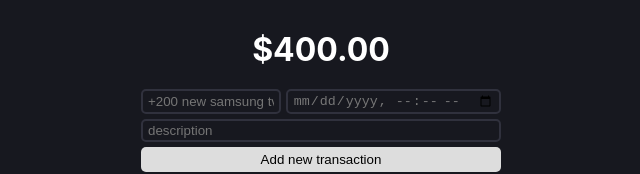
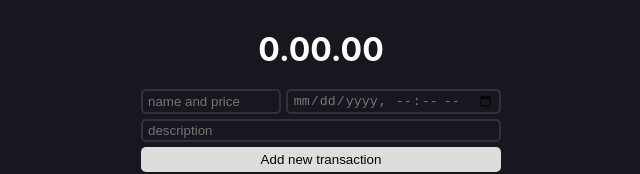
Before and after one commit to Matt9907/money-tracker, a React (Create React App) app: page / in a window 1280 px wide. Shown: the top 174 px of the page, without its empty margins (319-959 px from the left). Built offline with nearby package versions, Linux system fonts and the light colour scheme; no server answers.

Commit message:
replacing placeholders

```diff
--- a/src/App.js
+++ b/src/App.js
@@ -26,6 +26,7 @@ function App() {
     ev.preventDefault();
     const url = process.env.REACT_APP_API_URL + '/transaction';
     const price = name.split(" ")[0];
+
     fetch(url, {
       method: 'POST',
       headers: {'Content-type': 'application/json'},
@@ -54,7 +55,10 @@ function App() {
 
   return (
    <main>
-    <h1>$400<span>.00</span></h1>
+    <h1>
+      {balance}
+      <span>.00</span>
+      </h1>
     <form onSubmit={addNewTransaction}>
 
       <div className="basic">
@@ -62,7 +66,7 @@ function App() {
     type="text"
     value = {name}
     onChange={ev => setName(ev.target.value)}
-    placeholder={'+200 new samsung tv'} />
+    placeholder={'name and price'} />
 
     <input value={datetime}
     onChange={ev => setDatetime(ev.target.value)}
```
